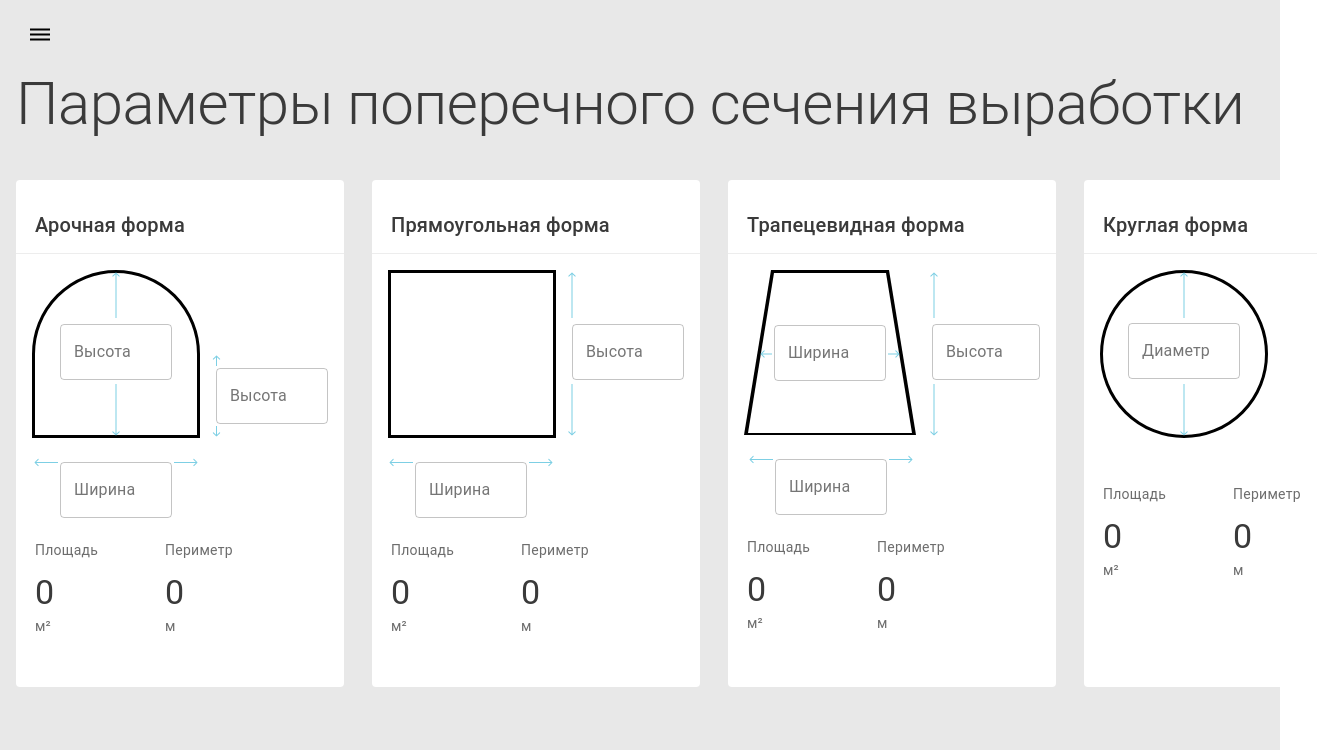
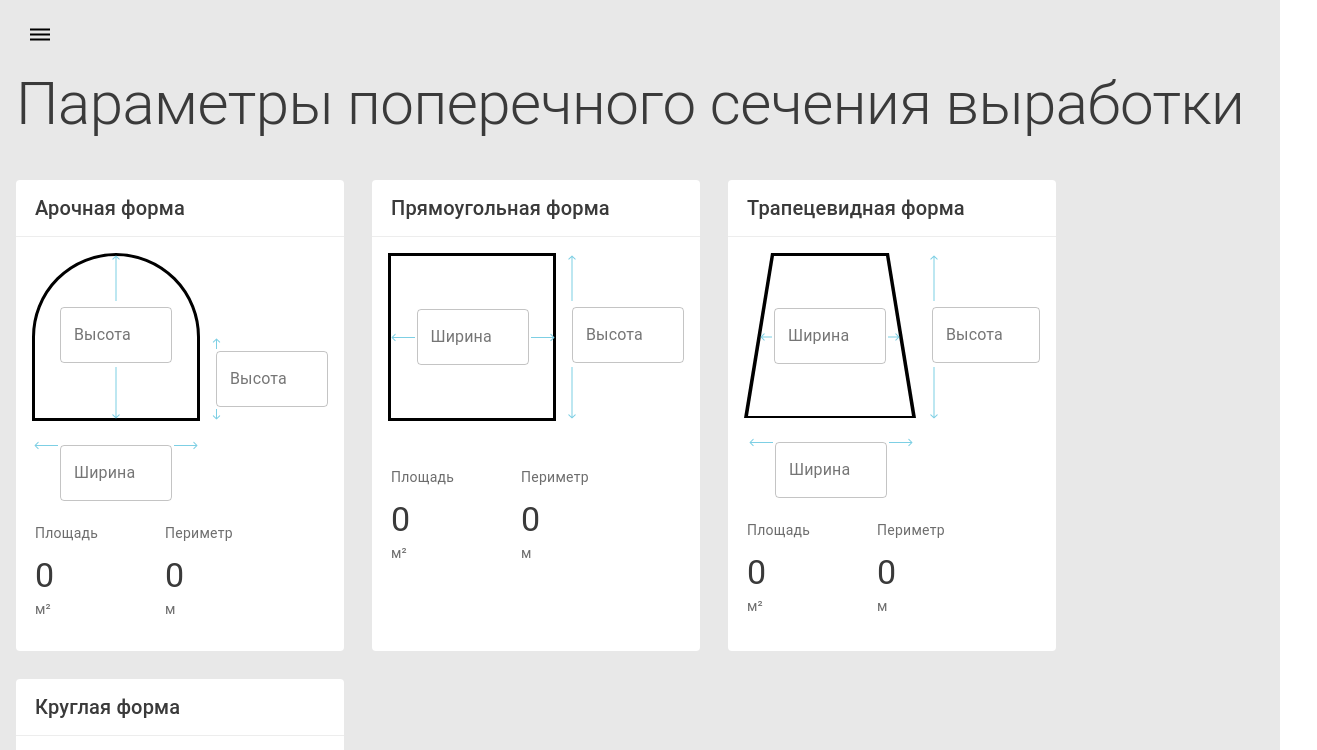
Before and after one commit to aerologist/Tools, a React (Create React App) app: page / in a window 1280 px wide. Shown: the top 750 px of the page, 1317 px wide, since content can reach past the window. Built offline with nearby package versions, Linux system fonts and the light colour scheme; the HTML template or start-up script is replaced by a standard one.

Commit message:
realization adaptability

```diff
--- a/src/components/app/index.tsx
+++ b/src/components/app/index.tsx
@@ -25,6 +25,9 @@ const App = () => {
 
   React.useEffect(() => {
     setSizeScreen();
+    window.addEventListener('resize', () => {
+      setSizeScreen();
+    });
   }, [])
 
   return (
--- a/src/components/app/styles.ts
+++ b/src/components/app/styles.ts
@@ -31,6 +31,7 @@ export const AppWrapper = styled.div`
 
 export const Forms = styled.div`
   display: flex;
+  flex-wrap: wrap;
   @media (max-width: 767px) {
     justify-content: center;
   }
--- a/src/components/gamburger/Gamburger.tsx
+++ b/src/components/gamburger/Gamburger.tsx
@@ -5,14 +5,9 @@ import DehazeIcon from '@material-ui/icons/Dehaze';
 function Gamburger() {
   const[fond, setFond] = React.useState(false);
 
-  const onPress = () => {
-    if (document.documentElement.clientWidth >= 767)
-      setFond(!fond);
-  }
-
   return (
     <Button style={ fond ? {  background: "rgba(0, 163, 197, 0.12)" } : {  background: "none" }}>
-      <Menu onClick={onPress}>
+      <Menu onClick={() => setFond(!fond)}>
         <DehazeIcon style={document.documentElement.clientWidth >= 767 ? {margin: '-5px 0 0 -3px'} : {margin: '-5px 0 0 -3px', color: 'white'}}/>
       </Menu>
     </Button>
--- a/src/components/shape/RectangularShape.tsx
+++ b/src/components/shape/RectangularShape.tsx
@@ -72,6 +72,22 @@ function RectangularShape({active}: PropsTab) {
         <Line/>
         <Figure>
             <Form radius="0">
+                <ThirdArrow src={BigHorizontalArrow} style={{ marginBottom: 20 }} alt="arrow"/>
+                <ThemeProvider theme={theme}>
+                    <TextField
+                        label={t('width')}
+                        variant="outlined"
+                        type='number'
+                        value={calculation.width === 0 ? '' : calculation.width}
+                        onChange={onValueWidth}
+                        style={{ width: 112, marginLeft: 1 }}
+                        onFocus={onFocusWidth}
+                        onBlur={onBlurWidth}
+                        InputProps={{
+                            endAdornment: <InputAdornment position="end">{stateFocus.focusInputWidth || calculation.width ? t('meters') : ''}</InputAdornment>,
+                        }}
+                    />
+                </ThemeProvider>
             </Form>
             <SecondArrow top="2px" src={BigVerticalArrow} alt="arrow"/>
             <ThemeProvider theme={theme}>
@@ -90,22 +106,6 @@ function RectangularShape({active}: PropsTab) {
                 />
             </ThemeProvider>
         </Figure>
-        <ThirdArrow src={BigHorizontalArrow} style={{ marginBottom: 20 }} alt="arrow"/>
-        <ThemeProvider theme={theme}>
-            <TextField
-                label={t('width')}
-                variant="outlined"
-                type='number'
-                value={calculation.width === 0 ? '' : calculation.width}
-                onChange={onValueWidth}
-                style={{ width: 112, top: 24, marginLeft: 27 }}
-                onFocus={onFocusWidth}
-                onBlur={onBlurWidth}
-                InputProps={{
-                    endAdornment: <InputAdornment position="end">{stateFocus.focusInputWidth || calculation.width ? t('meters') : ''}</InputAdornment>,
-                }}
-            />
-        </ThemeProvider>
         <Result>
             <div>
                 <h3>{t('area')}</h3>
--- a/src/components/shape/styles.ts
+++ b/src/components/shape/styles.ts
@@ -15,13 +15,14 @@ export const Shape = styled.div`
     background: #FFFFFF;
     border-radius: 4px;
     margin-right: 28px;
+    margin-bottom: 28px;
     h2 {
         font-style: normal;
         font-weight: 500;
         font-size: 20px;
         line-height: 24px;
         letter-spacing: 0.15px;
-        margin-left: 3px;
+        margin: 0 0 16px 3px;
         color: #3A3A3A;
     }
     @media (max-width: 767px) {
@@ -114,6 +115,7 @@ export const Result = styled.div`
         font-weight: normal;
         font-size: 14px;
         line-height: 20px;
+        margin-bottom: 0;
         color: rgba(58, 58, 58, 0.74);
         margin-top: 6px;
     }
--- a/src/globalStyle.ts
+++ b/src/globalStyle.ts
@@ -10,6 +10,7 @@ export const GlobalStyle = createGlobalStyle`
     margin: 0;
     min-height: 100vh;
     width: 100vw;
+    overflow-x:hidden;
     font-family: 'Roboto', 'Segoe UI',sans-serif;
     -webkit-font-smoothing: antialiased;
     -moz-osx-font-smoothing: grayscale;
```
